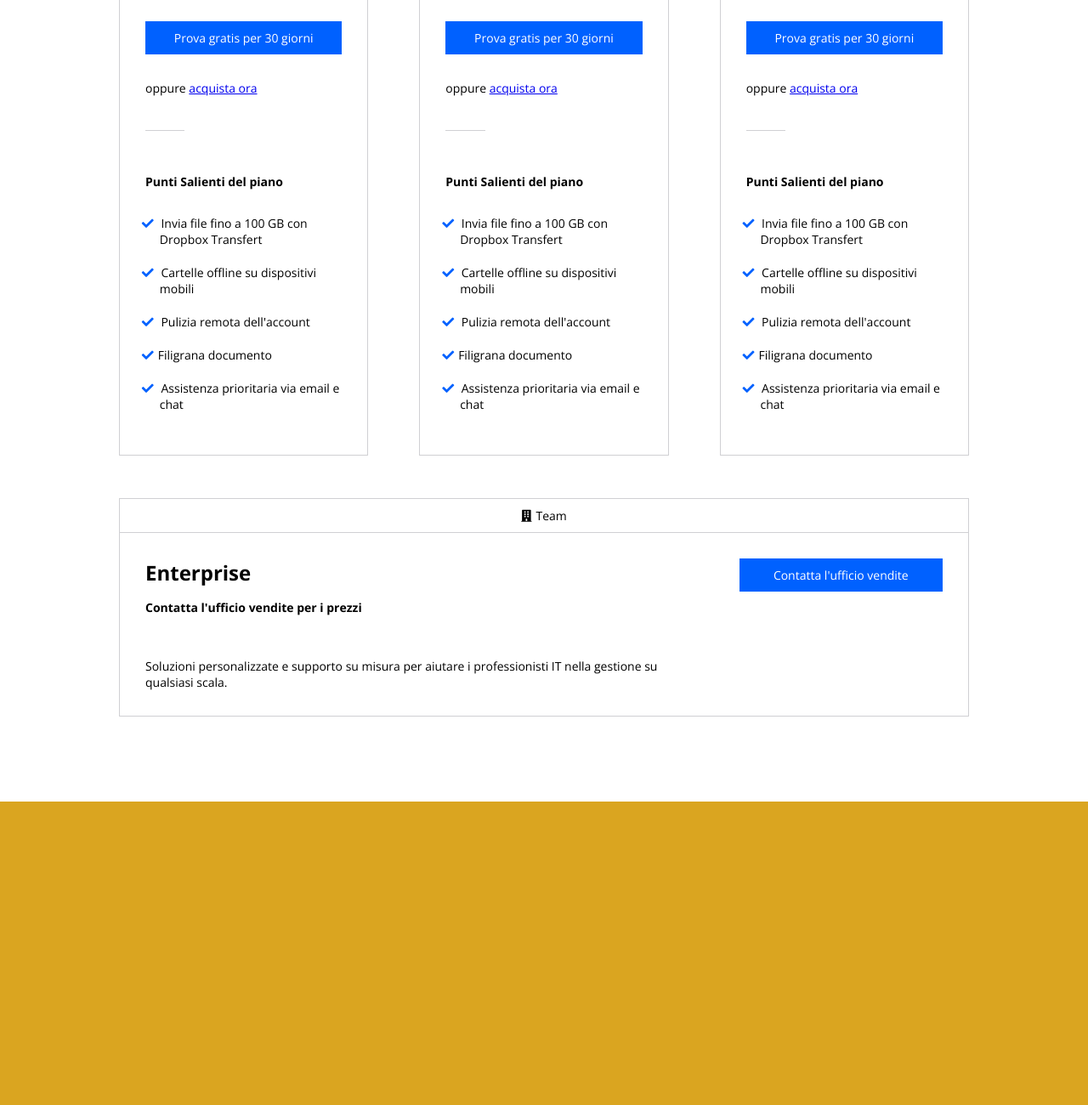
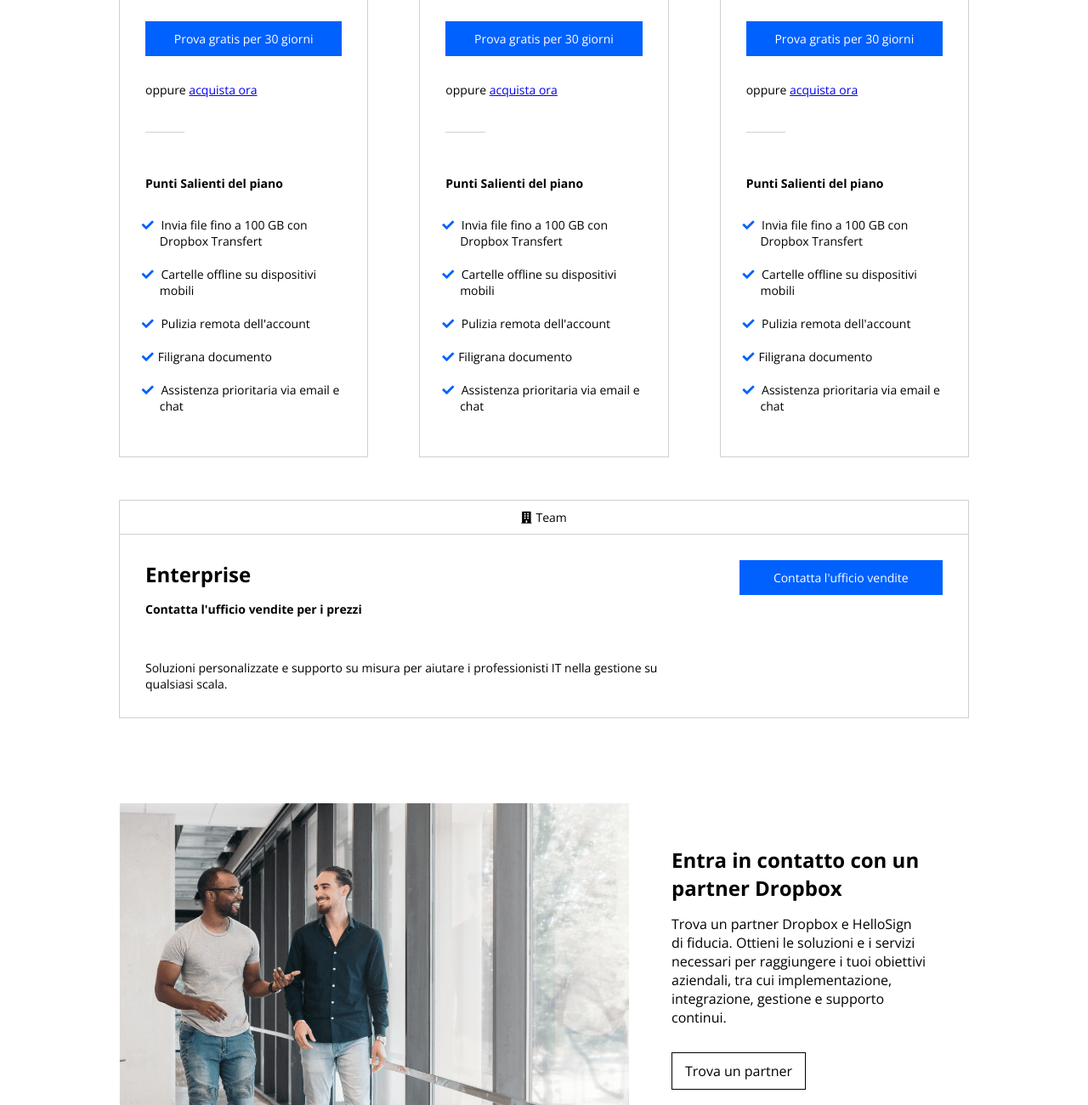
Before and after one commit to LanciWeb/dropbox-clone, a plain HTML site: page index.html in a window 1280 px wide. Shown: the part 1500-2800 px from the top of the page at 85% size. Drawn offline with nearby package versions, Linux system fonts and the light colour scheme.

Commit message:
added partners section

```diff
--- a/css/style.css
+++ b/css/style.css
@@ -46,12 +46,20 @@ i.fas {
   width: 30%;
 }
 
+.w-40 {
+  width: 40%;
+}
+
 .w-33 {
   width: calc(100% / 3);
 }
 
 .w-50 {
   width: 50%;
+}
+
+.w-60 {
+  width: 60%;
 }
 
 .w-70 {
@@ -89,6 +97,10 @@ i.fas {
   padding: 30px;
 }
 
+.p-50 {
+  padding: 50px;
+}
+
 /* Buttons */
 
 .btn {
@@ -96,8 +108,19 @@ i.fas {
   padding: 10px 15px;
   text-align: center;
   text-decoration: none;
+  display: inline-block;
+  border: 1px solid transparent;
+}
+
+.btn.btn-blue {
   background-color: #0061ff;
-  display: inline-block;
+  border-color: #0061ff;
+}
+
+.btn.btn-white {
+  background-color: #fff;
+  color: #000;
+  border-color: currentColor;
 }
 
 .btn.btn-inline {
@@ -264,7 +287,7 @@ li.list-icon {
   padding: 30px;
 }
 
-.plans-list h3 {
+h3 {
   font-size: 24px;
   margin-bottom: 15px;
 }
@@ -293,6 +316,4 @@ li.list-icon {
 
 #partners {
   margin-top: 100px;
-  height: 600px;
-  background-color: goldenrod;
 }
--- a/index.html
+++ b/index.html
@@ -33,7 +33,7 @@
           <li><a href="#">Supporto</a></li>
           <li><a href="#">Contatta l'ufficio vendite</a></li>
           <li><a href="#">Accedi</a></li>
-          <li><a class="btn btn-inline" href="#">Inizia</a></li>
+          <li><a class="btn btn-blue btn-inline" href="#">Inizia</a></li>
         </ul>
       </nav>
     </header>
@@ -51,7 +51,9 @@
                 uno spazio di archiviazione sicuro: è un modo intelligente e
                 integrato per ottimizzare il flusso di lavoro esistente.
               </p>
-              <a href="#" class="btn mb-30">Inizia la tua prova gratuita</a>
+              <a href="#" class="btn btn-blue mb-30"
+                >Inizia la tua prova gratuita</a
+              >
               <p class="mb-30">Annulla in qualsiasi momento</p>
               <i class="fas fa-arrow-down fa-3x"></i>
             </div>
@@ -97,7 +99,7 @@
                       </li>
                     </ul>
 
-                    <a href="#" class="btn btn-full mb-30 mt-50"
+                    <a href="#" class="btn btn-blue btn-full mb-30 mt-50"
                       >Prova gratis per 30 giorni</a
                     >
                     <div>oppure <a href="#">acquista ora</a></div>
@@ -143,7 +145,7 @@
                       </li>
                     </ul>
 
-                    <a href="#" class="btn btn-full mb-30 mt-50 w-100"
+                    <a href="#" class="btn btn-blue btn-full mb-30 mt-50 w-100"
                       >Prova gratis per 30 giorni</a
                     >
                     <div>oppure <a href="#">acquista ora</a></div>
@@ -189,7 +191,7 @@
                       </li>
                     </ul>
 
-                    <a href="#" class="btn btn-full mb-30 mt-50 w-100"
+                    <a href="#" class="btn btn-blue btn-full mb-30 mt-50 w-100"
                       >Prova gratis per 30 giorni</a
                     >
                     <div>oppure <a href="#">acquista ora</a></div>
@@ -231,7 +233,7 @@
                   </article>
                 </div>
                 <div class="col w-30 p-30">
-                  <a href="#" class="btn btn-full"
+                  <a href="#" class="btn btn-blue btn-full"
                     >Contatta l'ufficio vendite</a
                   >
                 </div>
@@ -242,7 +244,23 @@
       </section>
 
       <!-- PARTNERS SECTION -->
-      <section id="partners"></section>
+      <section id="partners">
+        <div class="container-small clearfix">
+          <div class="col w-60">
+            <img src="img/partner.png" alt="Partners" />
+          </div>
+          <div class="col w-40 p-50">
+            <h3>Entra in contatto con un partner Dropbox</h3>
+            <p class="mb-30">
+              Trova un partner Dropbox e HelloSign di fiducia. Ottieni le
+              soluzioni e i servizi necessari per raggiungere i tuoi obiettivi
+              aziendali, tra cui implementazione, integrazione, gestione e
+              supporto continui.
+            </p>
+            <a class="btn btn-blue btn-white" href="">Trova un partner</a>
+          </div>
+        </div>
+      </section>
     </main>
   </body>
 </html>
```
